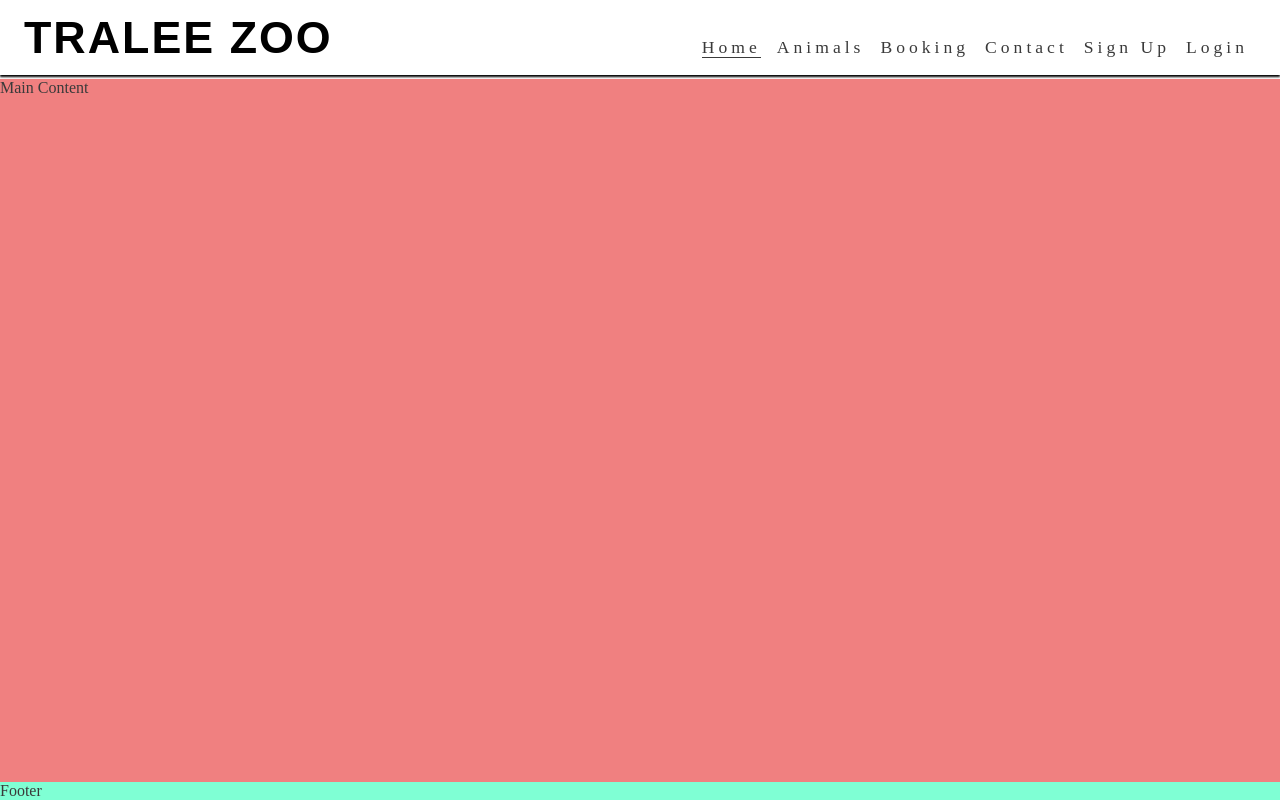
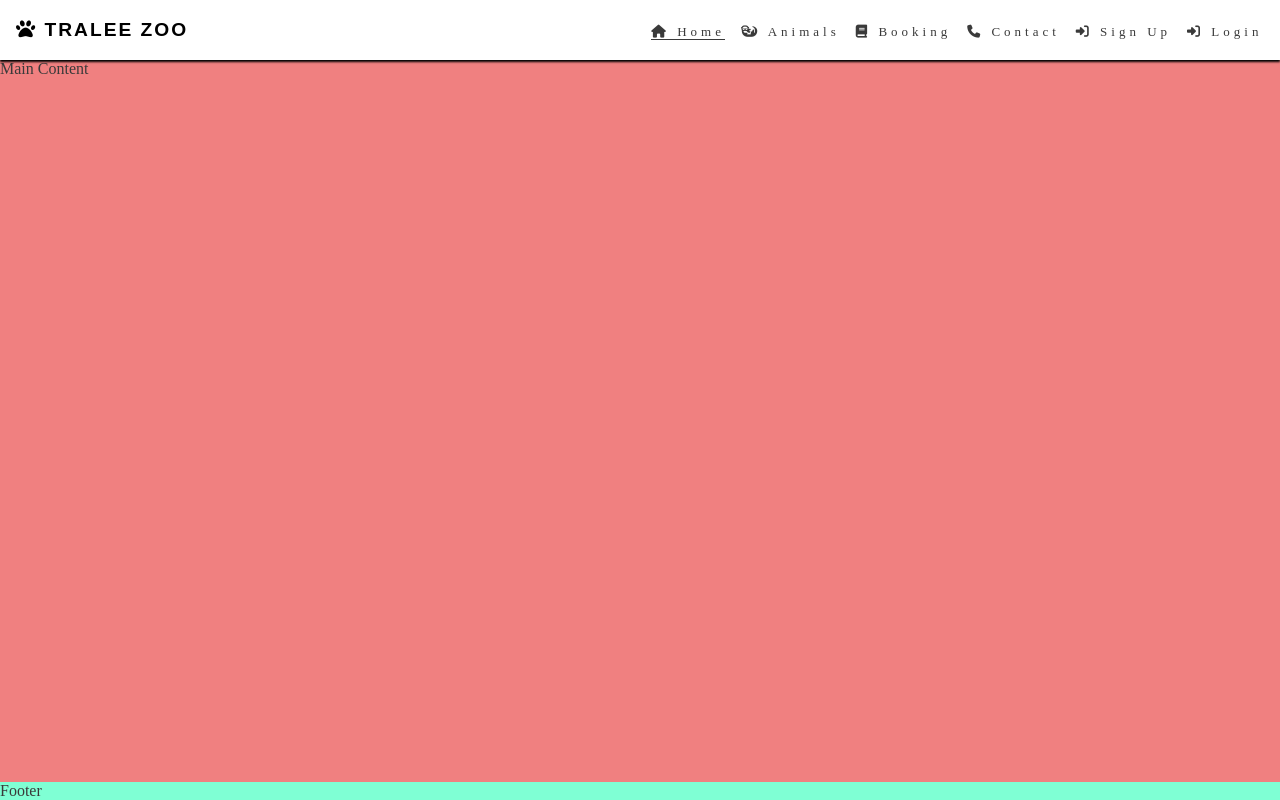
Before and after one commit to ShaneMurphyDev/outdated, a plain HTML site: page index.html in a window 1280 px wide. Drawn offline with Linux system fonts and the light colour scheme; a web font is replaced by a local one.

Commit message:
resized and added icons to menu

```diff
--- a/assets/css/style.css
+++ b/assets/css/style.css
@@ -101,7 +101,7 @@ footer {
         position: relative;
         box-shadow: none;
         width: fit-content;
-        padding-right: 1rem;
+        padding-right: 0.10rem;
     }
 
     #menu {
@@ -110,6 +110,7 @@ footer {
 
     #menu>li {
         padding-left: 1rem;
+        font-size: small;
     }
 
     .nav-toggle-label {
@@ -117,15 +118,17 @@ footer {
     }
 
     #logo {
-        font-size: 280%;
-        line-height: 75px;
-        margin: 0 0.5rem;
+        font-size: 120%;
+        line-height: 20px;
+        flex: 1 0 auto;
+        margin-top: 20px;
+        margin-bottom: 20px;
     }
 
     /* Main content */
     main {
         /* Push main content down to accommodate larger header */
-        margin-top: 79px;
+        margin-top: 60px;
     }
 }
 
--- a/index.html
+++ b/index.html
@@ -20,18 +20,18 @@
     <!--  Header  -->
     <header>
         <a href="index.html">
-            <h1 id="logo">Tralee Zoo</h1>
+            <h1 id="logo"><i class="fa-solid fa-paw"></i> Tralee Zoo</h1>
         </a>
         <input type="checkbox" id="nav-toggle" name="nav-toggle">
         <label for="nav-toggle" class="nav-toggle-label">X</label>
         <nav>
             <ul id="menu">
-                <li><a href="" class="active">Home</a></li>
-                <li><a href="">Animals</a></li>
-                <li><a href="">Booking</a></li>
-                <li><a href="">Contact</a></li>
-                <li><a href="">Sign Up</a></li>
-                <li><a href="">Login</a></li>
+                <li><a href="" class="active"><i class="fa-solid fa-house"></i> Home</a></li>
+                <li><a href=""><i class="fa-solid fa-otter"></i> Animals</a></li>
+                <li><a href=""><i class="fa-solid fa-book"></i> Booking</a></li>
+                <li><a href=""><i class="fa-solid fa-phone"></i> Contact</a></li>
+                <li><a href=""><i class="fa-solid fa-right-to-bracket"></i> Sign Up</a></li>
+                <li><a href=""><i class="fa-solid fa-right-to-bracket"></i> Login</a></li>
             </ul>
         </nav>
     </header>
@@ -42,5 +42,7 @@
     <!--  Footer  -->
     <footer>Footer</footer>
 
+    <!-- Font Awesome kit -->
+    <script src="https://kit.fontawesome.com/66b241833b.js" crossorigin="anonymous"></script>
 </body>
 </html>
```
